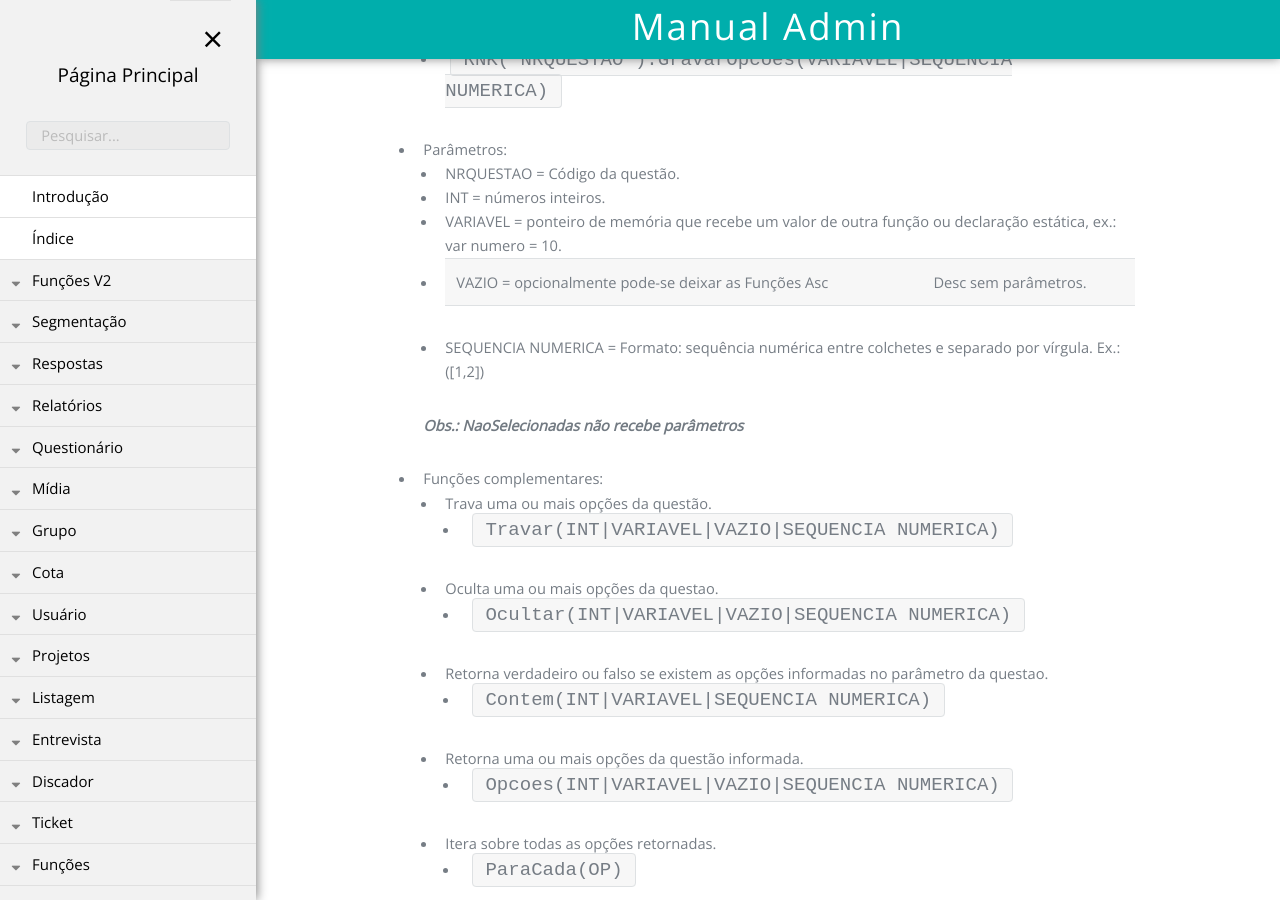
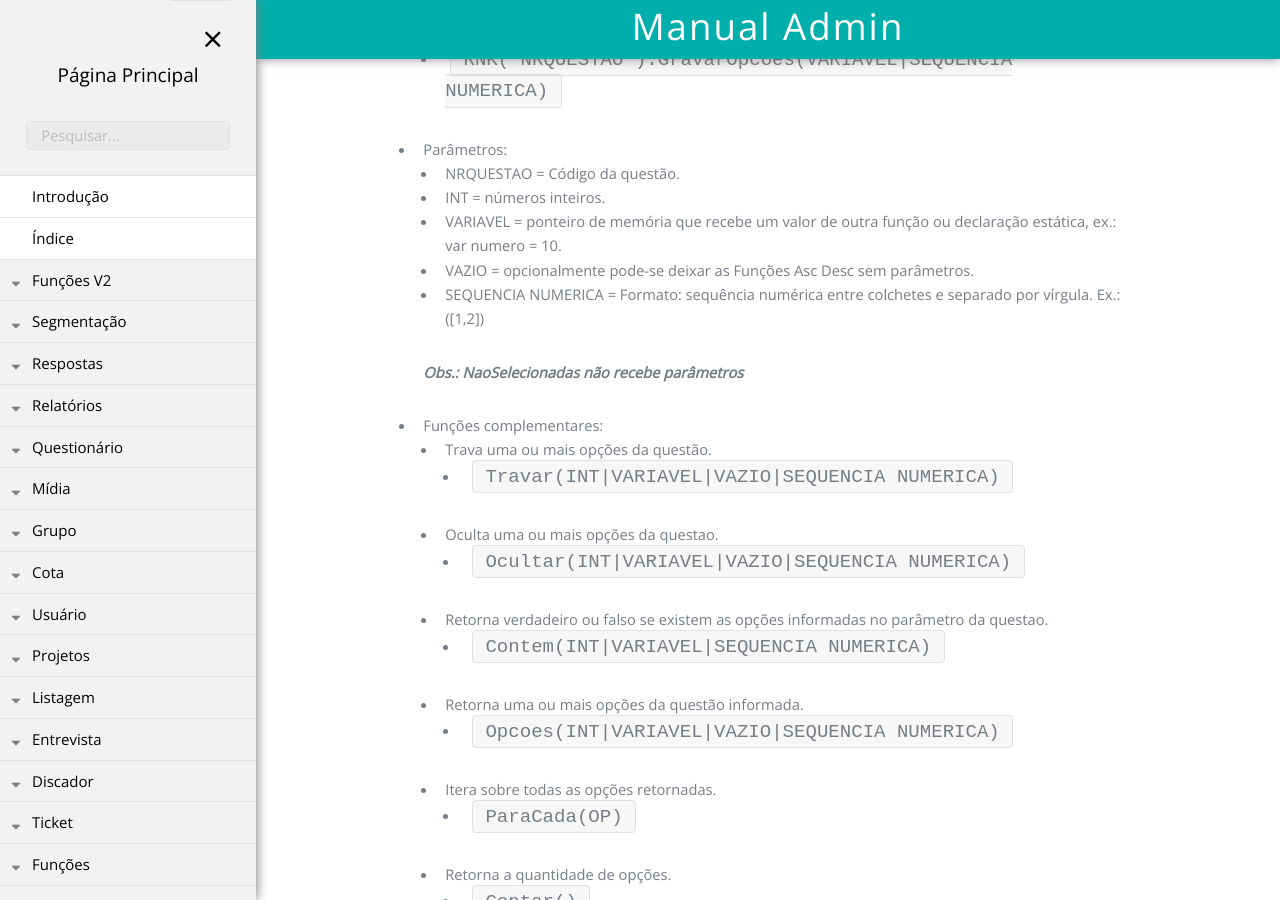
Before and after one commit to rogerio-figueiredo-hsr/hsrtechonline.github.io, a Jekyll site: the page built from _posts/2019-03-29-ranking.md, in a window 1280 px wide and 900 px high, scrolled down 305 px. Built offline with Jekyll 4.4.1, drawn with Linux system fonts in a browser that asks for light colours.

```diff
--- a/_posts/2019-03-29-ranking.md
+++ b/_posts/2019-03-29-ranking.md
@@ -18,7 +18,7 @@ pasta: "funcoesv2"
   - NRQUESTAO = Código da questão.
   - INT = números inteiros.
   - VARIAVEL = ponteiro de memória que recebe um valor de outra função ou declaração estática, ex.: var numero = 10.
-  - VAZIO = opcionalmente pode-se deixar as Funções Asc|Desc sem parâmetros.
+  - VAZIO = opcionalmente pode-se deixar as Funções Asc Desc sem parâmetros.
   - SEQUENCIA NUMERICA = Formato: sequência numérica entre colchetes e separado por vírgula. Ex.: ([1,2])
 
   ***Obs.: NaoSelecionadas não recebe parâmetros***
```
